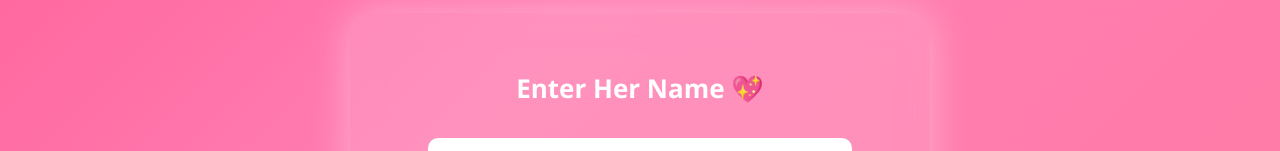
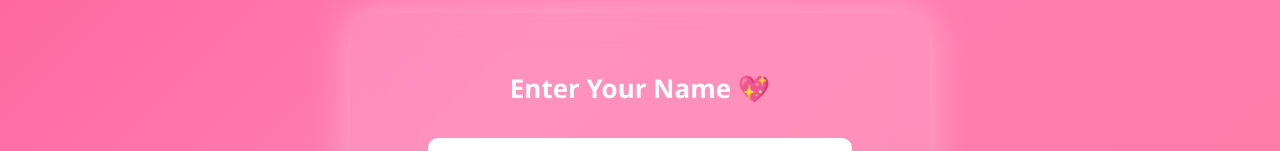
Before and after one commit to ashhhhh08/love-proposal, a plain HTML site: page index.html in a window 1280 px wide. Shown: the part 244-395 px from the top of the page. Drawn offline with Linux system fonts and the light colour scheme.

Commit message:
Update index.html

```diff
--- a/index.html
+++ b/index.html
@@ -109,7 +109,7 @@ img {
 
     <!-- Name Input Section -->
     <div id="nameSection">
-        <h1>Enter Her Name 💖</h1>
+        <h1>Enter Your Name 💖</h1>
         <input type="text" id="nameInput" placeholder="Type her name...">
         <br>
         <button onclick="startProposal()">Start 💘</button>
```
